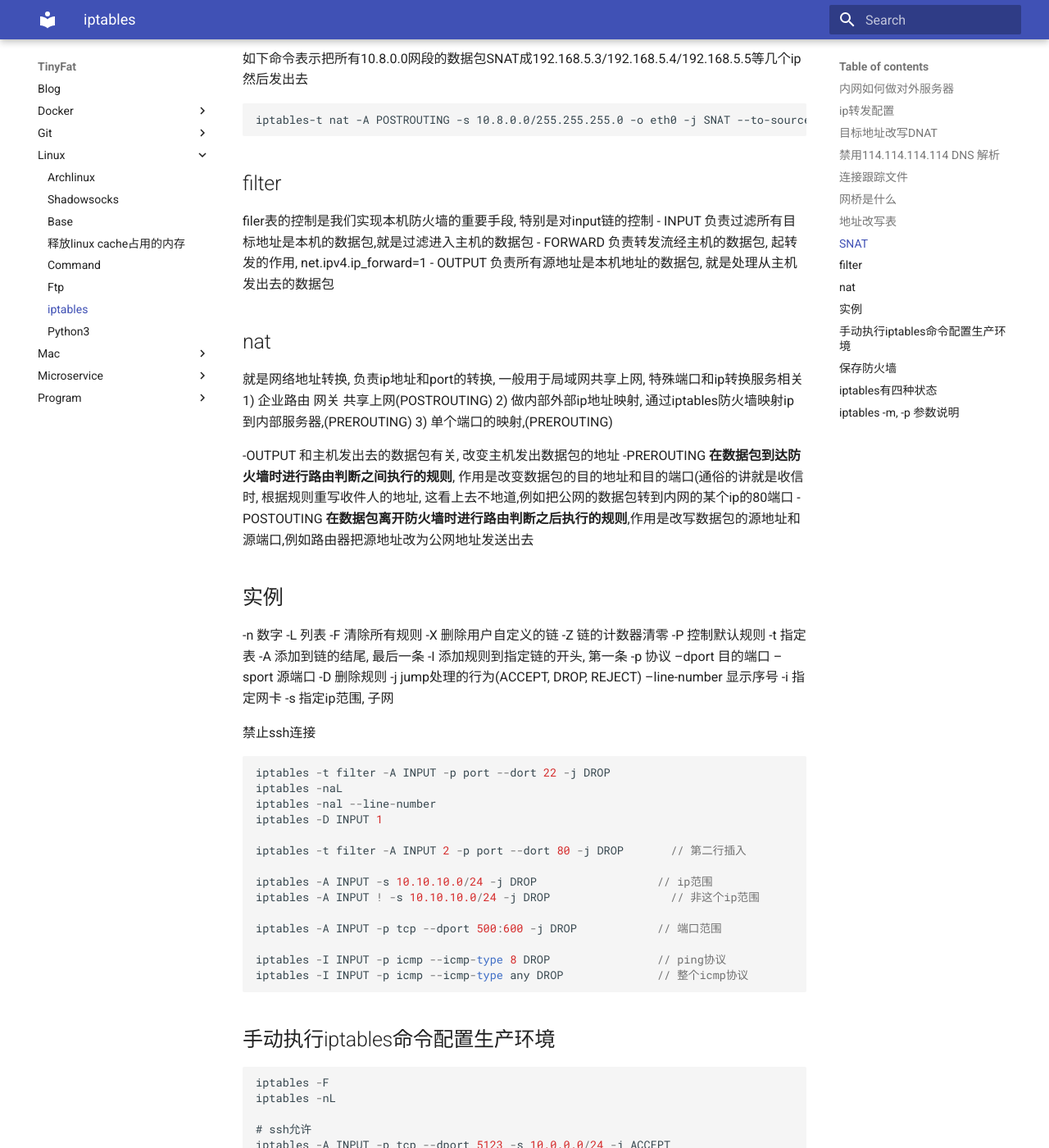
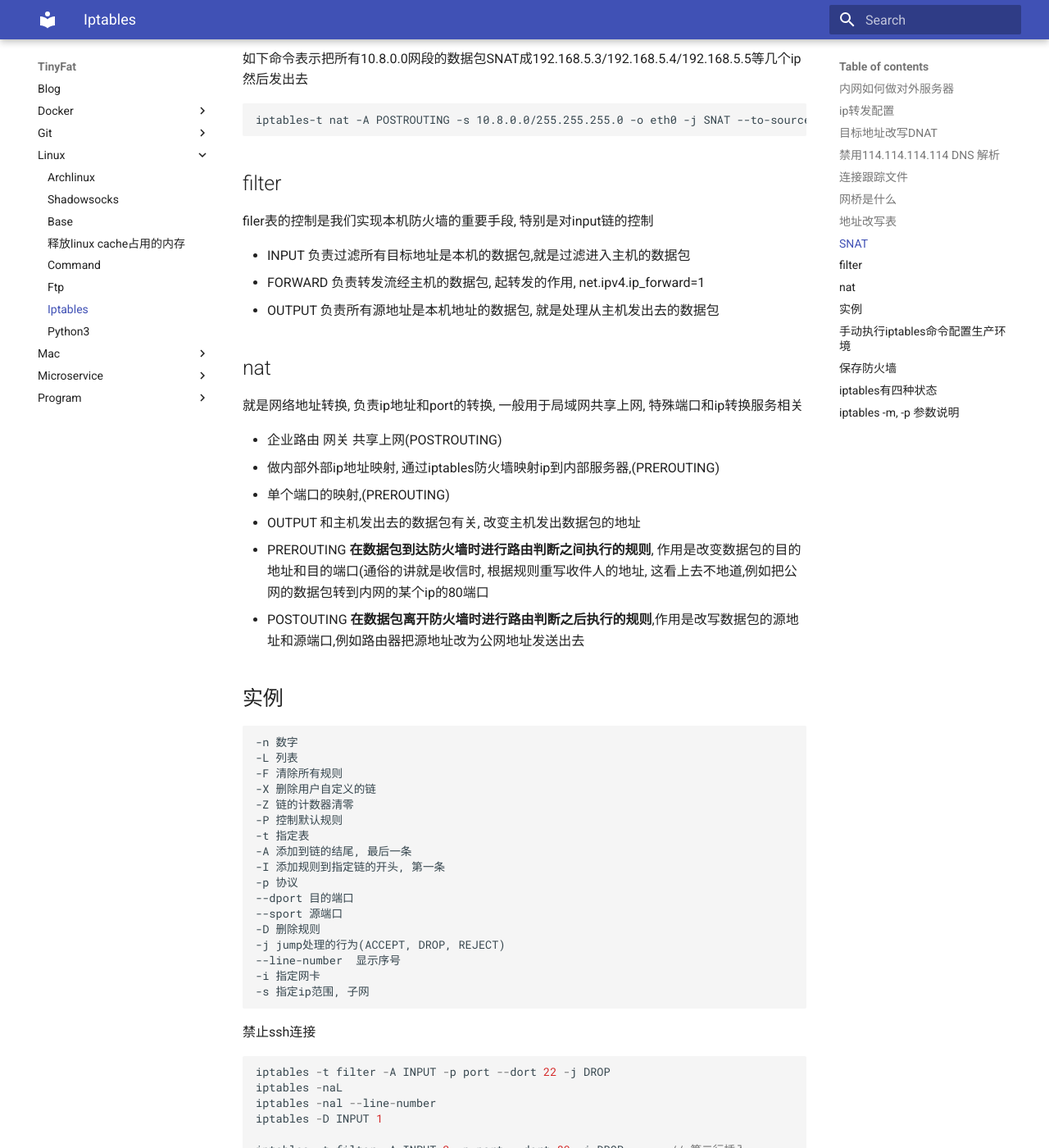
Before and after one commit to thj8/blog, an MkDocs documentation site: the page built from docs/Linux/iptables.md, in a window 1280 px wide and 1400 px high, scrolled down 1519 px. Shown: the whole window at 82% size. Built offline with MkDocs 1.6.1 and Material for MkDocs 9.7.7, drawn with Linux system fonts in a browser that asks for light colours; some of the changed text lies outside the part shown.

Commit message:
add iptables

````diff
--- a/docs/Linux/iptables.md
+++ b/docs/Linux/iptables.md
@@ -1,4 +1,4 @@
-# iptables
+# Iptables
 
 ## 内网如何做对外服务器
 
@@ -65,21 +65,25 @@ iptables-t nat -A POSTROUTING -s 10.8.0.0/255.255.255.0 -o eth0 -j SNAT --to-sou
 
 ## filter
 filer表的控制是我们实现本机防火墙的重要手段, 特别是对input链的控制
+
 - INPUT   负责过滤所有目标地址是本机的数据包,就是过滤进入主机的数据包
 - FORWARD 负责转发流经主机的数据包, 起转发的作用, net.ipv4.ip_forward=1
 - OUTPUT  负责所有源地址是本机地址的数据包, 就是处理从主机发出去的数据包
 
 ## nat
 就是网络地址转换, 负责ip地址和port的转换, 一般用于局域网共享上网, 特殊端口和ip转换服务相关
-1) 企业路由 网关 共享上网(POSTROUTING)
-2) 做内部外部ip地址映射, 通过iptables防火墙映射ip到内部服务器,(PREROUTING)
-3) 单个端口的映射,(PREROUTING)
 
--OUTPUT       和主机发出去的数据包有关, 改变主机发出数据包的地址
--PREROUTING   **在数据包到达防火墙时进行路由判断之间执行的规则**, 作用是改变数据包的目的地址和目的端口(通俗的讲就是收信时, 根据规则重写收件人的地址, 这看上去不地道,例如把公网的数据包转到内网的某个ip的80端口
--POSTOUTING   **在数据包离开防火墙时进行路由判断之后执行的规则**,作用是改写数据包的源地址和源端口,例如路由器把源地址改为公网地址发送出去
+- 企业路由 网关 共享上网(POSTROUTING)
+- 做内部外部ip地址映射, 通过iptables防火墙映射ip到内部服务器,(PREROUTING)
+- 单个端口的映射,(PREROUTING)
+
+- OUTPUT       和主机发出去的数据包有关, 改变主机发出数据包的地址
+- PREROUTING   **在数据包到达防火墙时进行路由判断之间执行的规则**, 作用是改变数据包的目的地址和目的端口(通俗的讲就是收信时, 根据规则重写收件人的地址, 这看上去不地道,例如把公网的数据包转到内网的某个ip的80端口
+- POSTOUTING   **在数据包离开防火墙时进行路由判断之后执行的规则**,作用是改写数据包的源地址和源端口,例如路由器把源地址改为公网地址发送出去
 
 ## 实例
+
+```
 -n 数字
 -L 列表
 -F 清除所有规则
@@ -97,6 +101,7 @@ filer表的控制是我们实现本机防火墙的重要手段, 特别是对inpu
 --line-number  显示序号
 -i 指定网卡
 -s 指定ip范围, 子网
+```
 
 
 禁止ssh连接
@@ -156,6 +161,7 @@ iptables-save > /etc/sysconfig/iptables
 
 ## iptables有四种状态
 NEW，ESTABLISHED，RELATED，INVALID。
+
 - NEW状态：主机连接目标主机，在目标主机上看到的第一个想要连接的包
 - ESTABLISHED状态：主机已与目标主机进行通信，判断标准只要目标主机回应了第一个包，就进入该状态。
 - RELATED状态：主机已与目标主机进行通信，目标主机发起新的链接方式，例如ftp
@@ -164,6 +170,7 @@ NEW，ESTABLISHED，RELATED，INVALID。
 ## iptables -m, -p 参数说明
 
 
+```
 -m： module_name
 
 -p：protocol
@@ -172,6 +179,7 @@ NEW，ESTABLISHED，RELATED，INVALID。
 iptables -p tcp : 表示使用 TCP协议
 iptables -m tcp：表示使用TCP模块的扩展功能（tcp扩展模块提供了 --dport, --tcp-flags, --sync等功能）
 
+```
 eg:
 ```
 -A INPUT -p tcp -m state --state NEW -m tcp --dport 20022 -j ACCEPT
````
